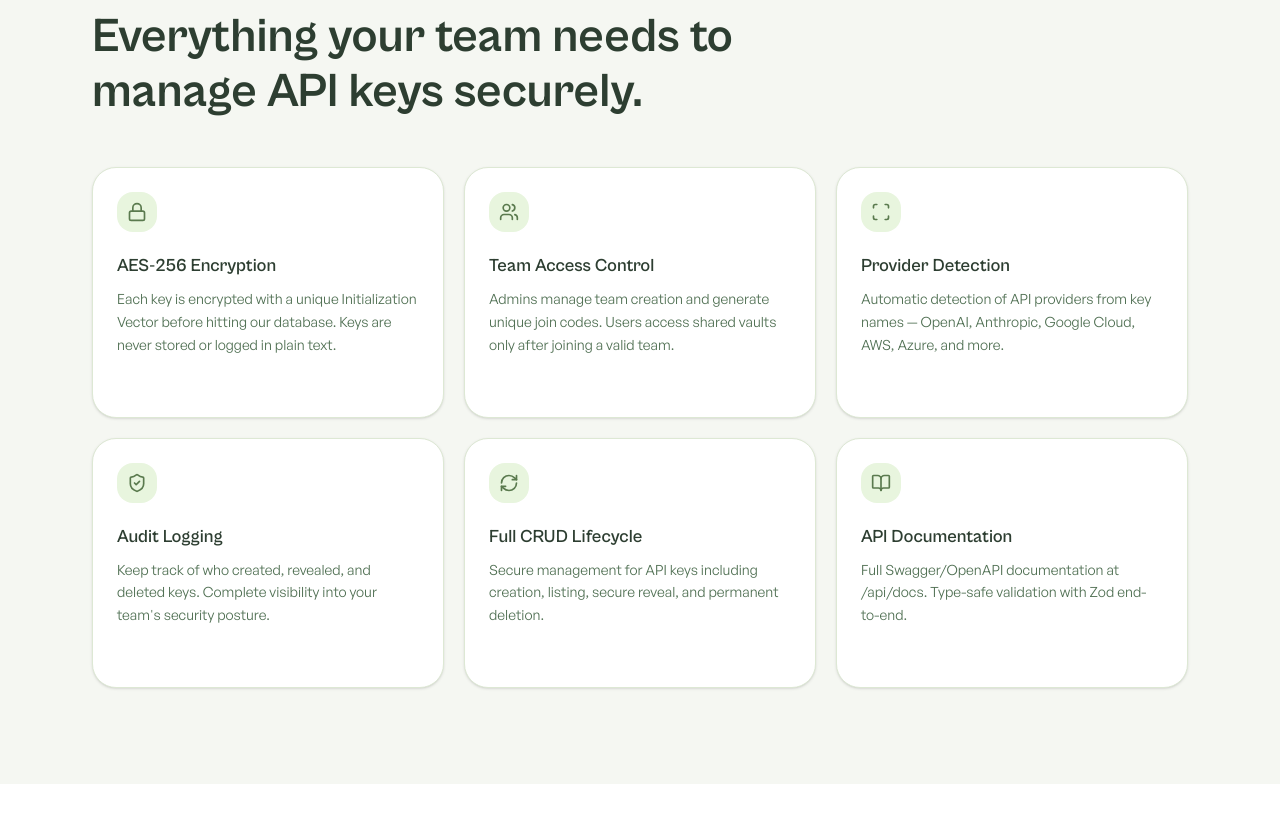
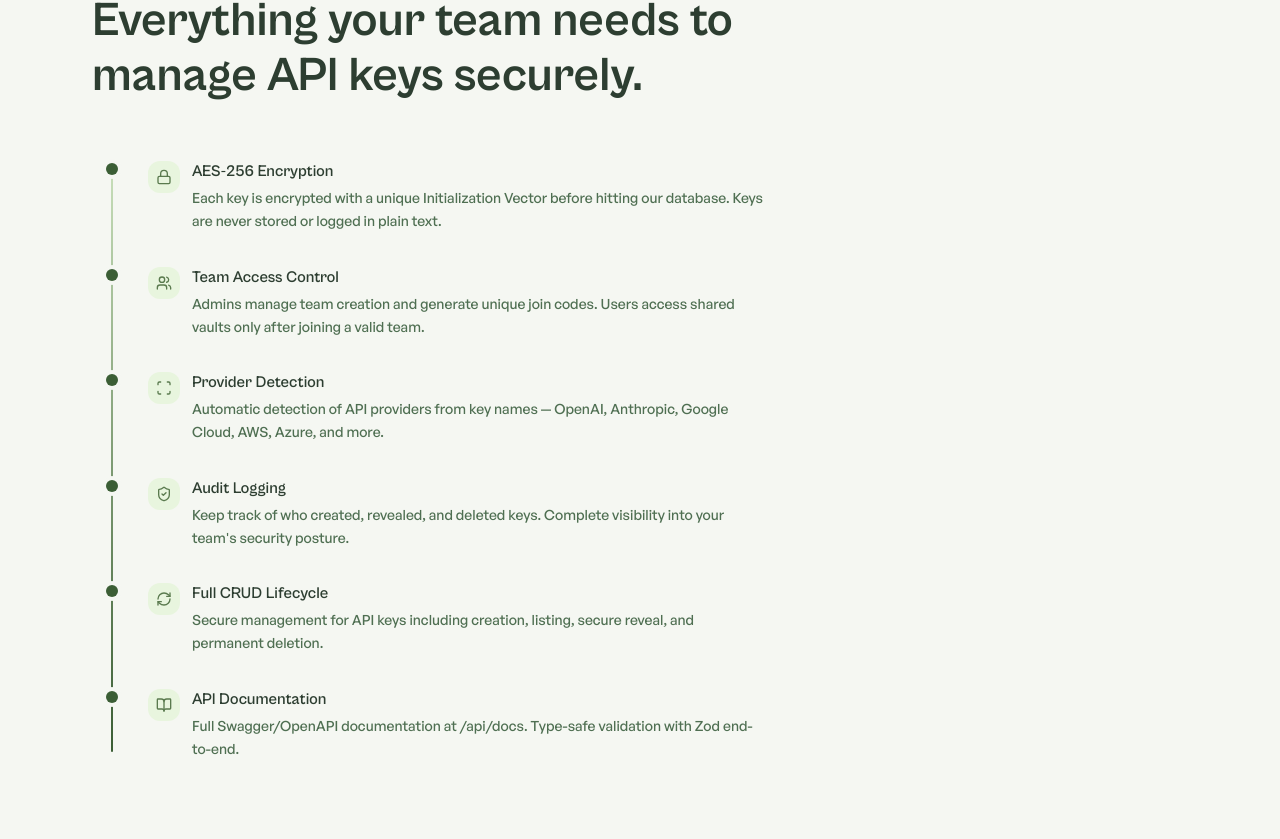
Before and after one commit to prohv/keybase, a Next.js app: page / in a window 1280 px wide. Shown: the part 1001-1840 px from the top of the page. Built offline with nearby package versions, Linux system fonts and the light colour scheme.

Commit message:
refactor: timeline-style feature section, remove card boxes

```diff
--- a/components/landing/feature-grid.tsx
+++ b/components/landing/feature-grid.tsx
@@ -41,9 +41,9 @@ const features = [
 
 export function FeatureGrid() {
   return (
-    <section className="bg-bg-section py-[var(--section-py)]">
+    <section className="bg-bg-section py-16 lg:py-20">
       <div className="max-w-[1160px] mx-auto px-4 sm:px-8">
-        <div className="mb-12">
+        <div className="mb-14">
           <div className="inline-flex items-center px-3 py-1 rounded-full border border-border-light text-xs font-medium text-muted-foreground tracking-wide">
             OUR FEATURES
           </div>
@@ -57,26 +57,33 @@ export function FeatureGrid() {
           </h2>
         </div>
 
-        <div className="grid grid-cols-1 sm:grid-cols-2 lg:grid-cols-3 gap-5">
-          {features.map((feature) => (
-            <div
-              key={feature.title}
-              className="group bg-white rounded-3xl p-6 border border-border-light shadow-sm hover:shadow-xl transition-shadow duration-300 flex flex-col"
-            >
-              <div className="w-10 h-10 bg-accent-tag rounded-xl flex items-center justify-center mb-5">
-                <feature.icon className="w-5 h-5 text-green-mid" />
+        <div className="relative max-w-3xl">
+          <div className="absolute left-[19px] top-2 bottom-2 w-[2px] bg-gradient-to-b from-green-pale to-green-dark rounded-full" />
+
+          <div className="space-y-0">
+            {features.map((feature, i) => {
+              const Icon = feature.icon;
+              return (
+                <div key={feature.title} className="relative pl-14 pb-8 last:pb-0 group">
+                  <div className="absolute left-[14px] top-1 w-[12px] h-[12px] rounded-full bg-green-dark ring-4 ring-bg-section transition-transform duration-300 group-hover:scale-125" />
+
+                  <div className="flex items-start gap-3">
+                    <div className="w-8 h-8 bg-accent-tag rounded-lg flex items-center justify-center shrink-0 mt-0.5">
+                      <Icon className="w-4 h-4 text-green-mid" />
                     </div>
-              <h3 className="font-heading font-semibold text-lg text-forest mb-2">
+                    <div className="min-w-0">
+                      <h3 className="font-heading font-semibold text-base text-forest mb-1">
                         {feature.title}
                       </h3>
-              <p className="text-sm text-muted-foreground leading-relaxed flex-1">
+                      <p className="text-sm text-muted-foreground leading-relaxed font-medium max-w-xl">
                         {feature.description}
                       </p>
-              <span className="inline-flex items-center gap-1 text-sm font-medium text-green-mid mt-4 opacity-0 group-hover:opacity-100 transition-opacity">
-                Learn more &rarr;
-              </span>
                     </div>
-          ))}
+                  </div>
+                </div>
+              );
+            })}
+          </div>
         </div>
       </div>
     </section>
```
Lines whose indentation alone changed are shown as unchanged.
